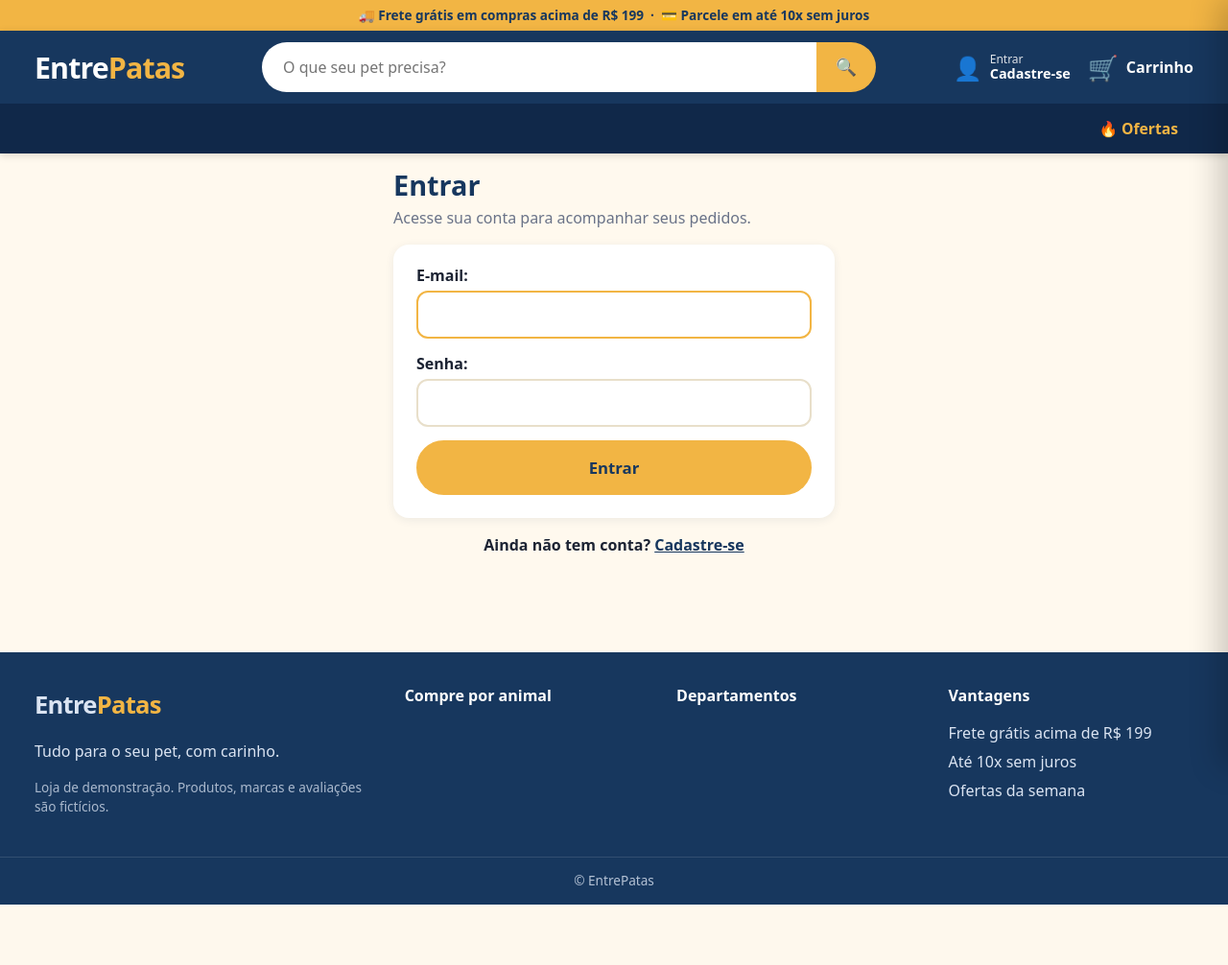
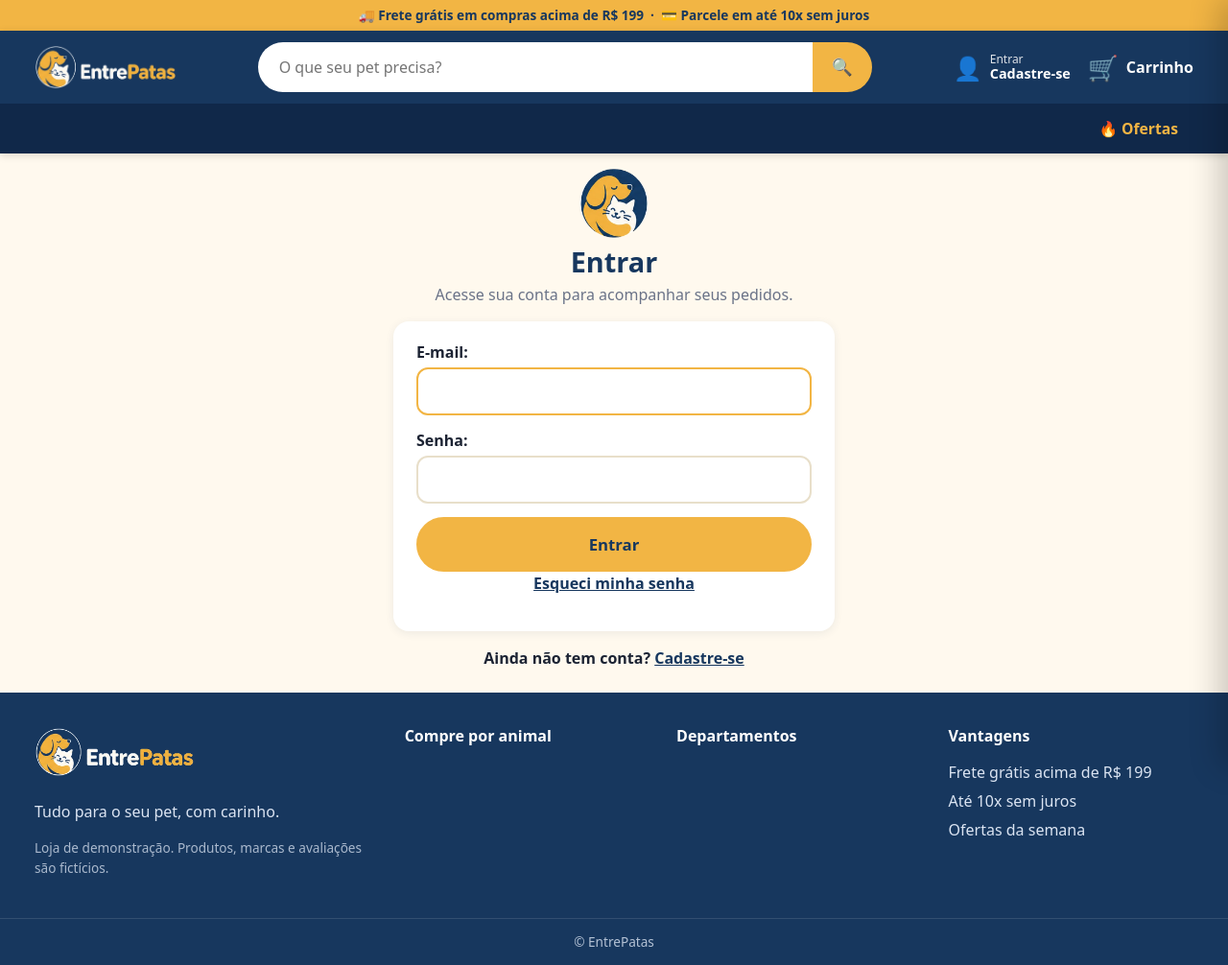
Before and after one commit to leonardoopa/entrepatas, a Django app: page /conta/entrar/ in a window 1280 px wide. Shown: the whole page at 96% size. Before the commit the page ends 943 px from the top, so only its background shows below. Run offline with Django 5.2, Linux system fonts and the light colour scheme; data that the repository does not hold is empty.

Commit message:
feat: add favicon, apple-touch-icon, and logo images; enhance authentication templates with icons and styles

```diff
--- a/loja/static/loja/style.css
+++ b/loja/static/loja/style.css
@@ -54,8 +54,8 @@ main { padding-top: 20px; padding-bottom: 56px; min-height: 60vh; }
 .faixa { background: var(--amarelo); color: var(--azul); text-align: center; font-size: .85rem; font-weight: 700; padding: 6px 12px; }
 .topo { background: var(--azul); color: #fff; position: sticky; top: 0; z-index: 50; box-shadow: 0 2px 8px rgba(0, 0, 0, .15); }
 .topo__linha { display: flex; align-items: center; gap: 18px; padding-top: 12px; padding-bottom: 12px; }
-.logo { color: #fff; font-size: 1.9rem; font-weight: 900; text-decoration: none; letter-spacing: -.03em; white-space: nowrap; }
-.logo span { color: var(--amarelo); }
+.logo { display: flex; align-items: center; flex: none; text-decoration: none; }
+.logo img { display: block; height: 46px; width: auto; }
 .menu-btn { display: none; background: none; border: 0; color: #fff; font-size: 1.6rem; cursor: pointer; padding: 0 4px; }
 
 .busca { flex: 1; position: relative; display: flex; max-width: 640px; margin: 0 auto; }
@@ -369,6 +369,10 @@ select, .form input { font: inherit; }
 .form input:focus { outline: none; border-color: var(--amarelo); }
 .errorlist { color: var(--vermelho); margin: 0; padding-left: 18px; font-size: .88rem; font-weight: 600; }
 .auth { max-width: 460px; margin: 16px auto; }
+.auth__icone { display: block; width: 72px; height: 72px; margin: 0 auto 4px; }
+.auth h1 { text-align: center; }
+.auth__sub { text-align: center; }
+.auth__esqueci { text-align: center; margin: 14px 0 0; font-weight: 700; }
 .auth__sub { color: var(--suave); margin: 0 0 16px; }
 .auth__troca { text-align: center; font-weight: 600; }
 .form__erro { background: #fde8e6; color: var(--vermelho); border-radius: 12px; padding: 4px 14px; margin-bottom: 14px; }
@@ -431,7 +435,7 @@ select, .form input { font: inherit; }
 .rodape ul { list-style: none; padding: 0; margin: 0; display: grid; gap: 6px; }
 .rodape a { color: #dbe4f2; text-decoration: none; }
 .rodape a:hover { color: var(--amarelo); text-decoration: underline; }
-.logo--rodape { font-size: 1.6rem; }
+.logo--rodape img { height: 52px; margin-bottom: 8px; }
 .rodape__aviso { font-size: .85rem; opacity: .75; }
 .rodape__fim { border-top: 1px solid rgba(255, 255, 255, .15); text-align: center; padding: 14px; font-size: .85rem; opacity: .8; }
 
@@ -447,7 +451,8 @@ select, .form input { font: inherit; }
   .menu-btn { display: block; }
   .topo__linha { flex-wrap: wrap; gap: 10px 14px; }
   .busca { order: 5; flex-basis: 100%; max-width: none; }
-  .logo { margin-right: auto; font-size: 1.6rem; }
+  .logo { margin-right: auto; }
+  .logo img { height: 38px; }
   .carrinho-link .rotulo { display: none; }
   .menu { display: none; }
   .menu.is-aberto { display: block; }
--- a/loja/templates/loja/base.html
+++ b/loja/templates/loja/base.html
@@ -4,6 +4,9 @@
   <meta charset="utf-8">
   <meta name="viewport" content="width=device-width, initial-scale=1">
   <title>{% block title %}EntrePatas — tudo para o seu pet{% endblock %}</title>
+  <link rel="icon" type="image/png" sizes="64x64" href="{% static 'loja/favicon.png' %}">
+  <link rel="apple-touch-icon" href="{% static 'loja/apple-touch-icon.png' %}">
+  <meta name="theme-color" content="#17375e">
   <link rel="stylesheet" href="{% static 'loja/style.css' %}">
   <script src="{% static 'loja/app.js' %}" defer></script>
 </head>
@@ -13,7 +16,7 @@
   <header class="topo">
     <div class="container topo__linha">
       <button class="menu-btn" type="button" aria-label="Abrir menu" aria-expanded="false" data-menu-toggle>☰</button>
-      <a class="logo" href="{% url 'loja:home' %}" aria-label="EntrePatas, página inicial">Entre<span>Patas</span></a>
+      <a class="logo" href="{% url 'loja:home' %}" aria-label="EntrePatas, página inicial"><img src="{% static 'loja/logo.png' %}" alt="EntrePatas" width="619" height="193"></a>
       <form class="busca" role="search" action="{% url 'loja:busca' %}" method="get">
         <input type="search" name="q" value="{{ termo|default:'' }}" placeholder="O que seu pet precisa?" aria-label="Buscar produtos" autocomplete="off" data-busca>
         <button type="submit" aria-label="Buscar">🔍</button>
@@ -78,7 +81,7 @@
   <footer class="rodape">
     <div class="container rodape__grade">
       <div>
-        <a class="logo logo--rodape" href="{% url 'loja:home' %}">Entre<span>Patas</span></a>
+        <a class="logo logo--rodape" href="{% url 'loja:home' %}" aria-label="EntrePatas, página inicial"><img src="{% static 'loja/logo.png' %}" alt="EntrePatas" width="619" height="193" loading="lazy"></a>
         <p>Tudo para o seu pet, com carinho.</p>
         <p class="rodape__aviso">Loja de demonstração. Produtos, marcas e avaliações são fictícios.</p>
       </div>
--- a/loja/templates/loja/cadastro.html
+++ b/loja/templates/loja/cadastro.html
@@ -1,7 +1,9 @@
 {% extends "loja/base.html" %}
+{% load static %}
 {% block title %}Criar conta — EntrePatas{% endblock %}
 {% block content %}
 <section class="auth">
+  <img class="auth__icone" src="{% static 'loja/icone.png' %}" alt="" width="72" height="72">
   <h1>Criar conta</h1>
   <p class="auth__sub">Use seu e-mail e uma senha para entrar sempre que quiser.</p>
   <form method="post" class="form">
--- /dev/null
+++ b/loja/templates/loja/email/senha_recuperar_assunto.txt
@@ -0,0 +1 @@
+Recuperação de senha - EntrePatas
--- a/loja/templates/loja/entrar.html
+++ b/loja/templates/loja/entrar.html
@@ -1,7 +1,9 @@
 {% extends "loja/base.html" %}
+{% load static %}
 {% block title %}Entrar — EntrePatas{% endblock %}
 {% block content %}
 <section class="auth">
+  <img class="auth__icone" src="{% static 'loja/icone.png' %}" alt="" width="72" height="72">
   <h1>Entrar</h1>
   <p class="auth__sub">Acesse sua conta para acompanhar seus pedidos.</p>
   <form method="post" class="form">
@@ -10,6 +12,7 @@
     {% if form.non_field_errors %}<div class="form__erro">{{ form.non_field_errors }}</div>{% endif %}
     {{ form.as_p }}
     <button class="btn btn--bloco btn--grande" type="submit">Entrar</button>
+    <p class="auth__esqueci"><a href="{% url 'loja:senha_recuperar' %}">Esqueci minha senha</a></p>
   </form>
   <p class="auth__troca">Ainda não tem conta? <a href="{% url 'loja:cadastro' %}{% if next %}?next={{ next|urlencode }}{% endif %}">Cadastre-se</a></p>
 </section>
```
Also changed, not shown: loja/templates/loja/email/senha_recuperar.txt (added, +11 -0 lines), loja/templates/loja/senha_concluida.html (added, +11 -0 lines), loja/templates/loja/senha_enviada.html (added, +12 -0 lines), loja/templates/loja/senha_recuperar.html (added, +16 -0 lines), loja/templates/loja/senha_redefinir.html (added, +20 -0 lines), loja/static/loja/apple-touch-icon.png (added), loja/static/loja/favicon.png (added), loja/static/loja/icone.png (added), loja/static/loja/logo.png (added).
